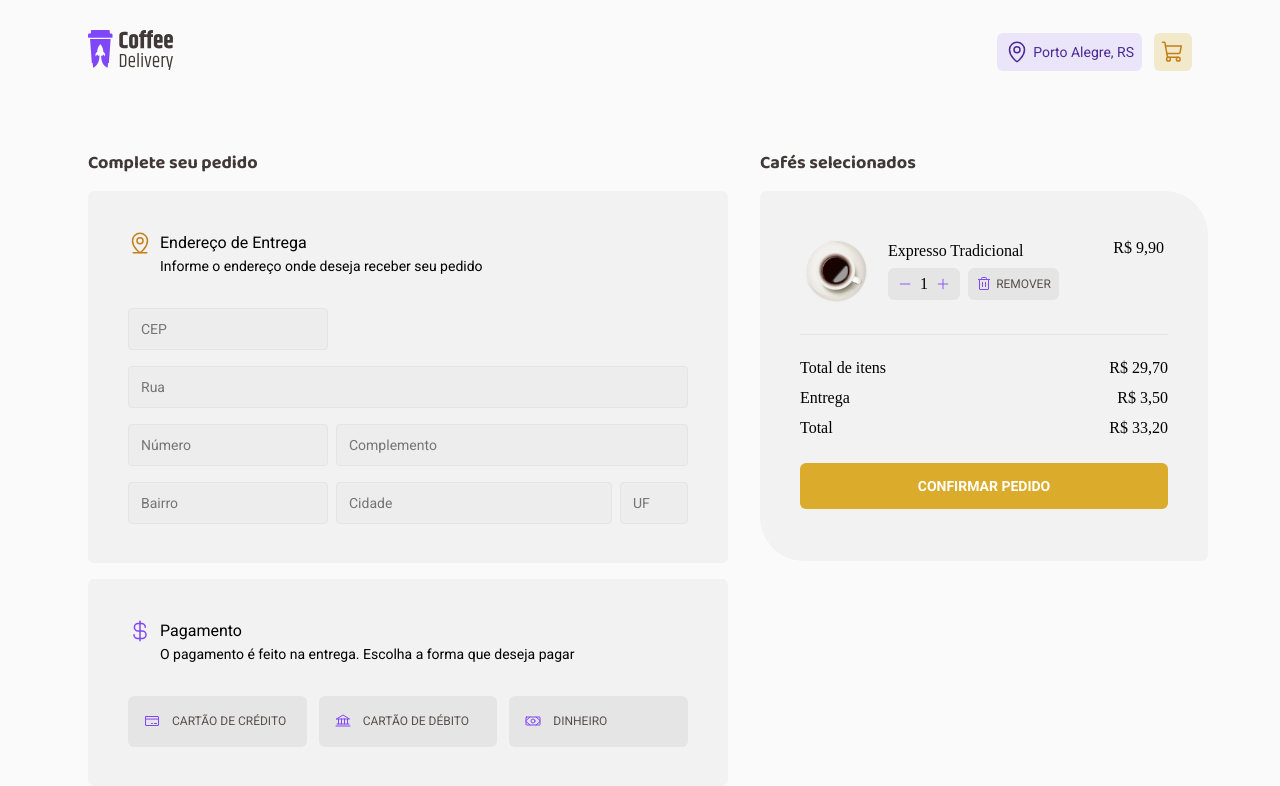
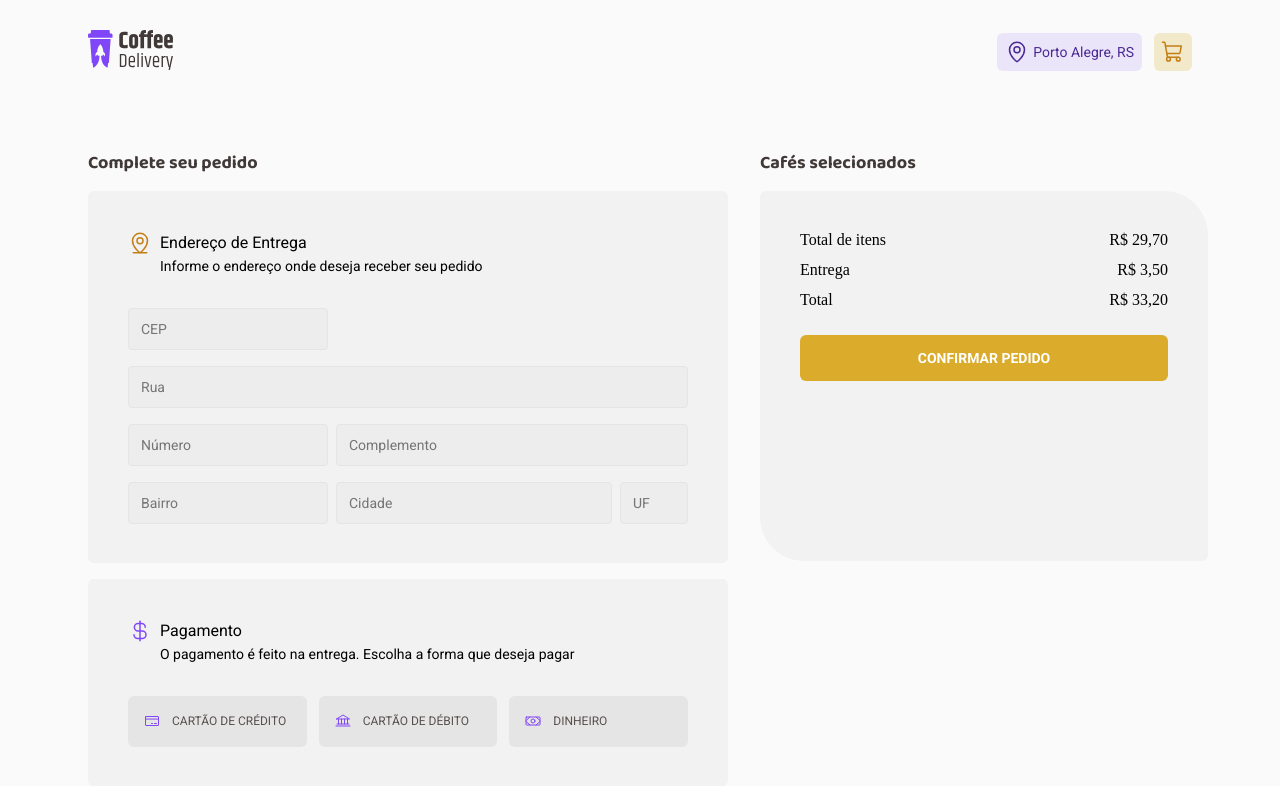
Before and after one commit to rafa-souza-dev/coffee-delivery, a React (Vite) app: page /checkout in a window 1280 px wide. Shown: the top 786 px of the page. Built offline with nearby package versions, Linux system fonts and the light colour scheme.

Commit message:
addedCoffee accumulator

```diff
--- a/src/components/AddedCoffee/index.tsx
+++ b/src/components/AddedCoffee/index.tsx
@@ -1,25 +1,48 @@
 import { AddedCoffeeContainer } from './styles'
+import { Minus, Plus, Trash } from 'phosphor-react'
+import { CoffeeProps } from '../../interfaces/coffee'
+import { useContext } from 'react'
+import { CoffeeContext } from '../../contexts/coffee'
 
-import { Minus, Plus, Trash } from 'phosphor-react'
+export function AddedCoffee(props: CoffeeProps) {
+  const { id, imagePath, name, quantity, unitPrice } = props
 
-import americano from '../../assets/americano.png'
+  const { setCoffeesInContext, coffees, amount, setAmountInContext } =
+    useContext(CoffeeContext)
 
-export function AddedCoffee() {
+  const totalPrice = (quantity! * unitPrice).toLocaleString('pt-br', {
+    style: 'currency',
+    currency: 'BRL',
+  })
+
+  function handleAddCoffee() {
+    setCoffeesInContext([...coffees, props])
+    setAmountInContext(amount + props.unitPrice)
+  }
+
+  function handleRemoveCoffe() {
+    const coffeeIndex = coffees.findIndex((coffee) => coffee.id === id)
+    const newCoffeeArray = coffees
+    newCoffeeArray.splice(coffeeIndex, 1)
+    setCoffeesInContext(newCoffeeArray)
+    setAmountInContext(amount - props.unitPrice)
+  }
+
   return (
     <AddedCoffeeContainer>
       <div className="leftBox">
-        <img src={americano} alt="" />
+        <img src={imagePath} alt="" />
         <div className="centerBox">
-          <span>Expresso Tradicional</span>
+          <span>{name}</span>
           <div className="checkoutController">
             <div className="selectQuantity">
-              <button className="accumulator">
+              <div className="accumulator" onClick={handleRemoveCoffe}>
                 <Minus size={16} />
-              </button>
-              <p className="quantity">1</p>
-              <button className="accumulator">
+              </div>
+              <p className="quantity">{quantity}</p>
+              <div className="accumulator" onClick={handleAddCoffee}>
                 <Plus size={16} />
-              </button>
+              </div>
             </div>
             <button className="buttonRemove">
               <Trash size={16} color="#8047F8" />
@@ -28,7 +51,7 @@ export function AddedCoffee() {
           </div>
         </div>
       </div>
-      <span className="unitPrice">R$ 9,90</span>
+      <span className="unitPrice">{totalPrice}</span>
     </AddedCoffeeContainer>
   )
 }
--- a/src/components/AddedCoffee/styles.ts
+++ b/src/components/AddedCoffee/styles.ts
@@ -52,7 +52,7 @@ export const AddedCoffeeContainer = styled.div`
       `}
   }
 
-  div.selectQuantity button.accumulator {
+  div.selectQuantity div.accumulator {
     border: 0;
     display: flex;
     align-items: center;
--- a/src/components/CoffeeCard/index.tsx
+++ b/src/components/CoffeeCard/index.tsx
@@ -40,7 +40,7 @@ export function CoffeeCard(props: CoffeeProps) {
     <CardContainer>
       <img src={imagePath} alt="" />
       <div className="categories">
-        {categories.map((category) => (
+        {categories?.map((category) => (
           <span key={category.name} className="title">
             {category.name}
           </span>
--- a/src/screens/Checkout/index.tsx
+++ b/src/screens/Checkout/index.tsx
@@ -14,7 +14,12 @@ import {
   Bank,
 } from 'phosphor-react'
 import { AddedCoffee } from '../../components/AddedCoffee'
-import { useState } from 'react'
+import { useContext, useState } from 'react'
+import { CoffeeContext } from '../../contexts/coffee'
+
+import { CoffeeProps } from '../../interfaces/coffee'
+import { coffeesData } from '../Home/mockCoffees'
+import { getCoffeeImage } from '../../utils/coffees'
 
 // eslint-disable-next-line no-redeclare
 interface ButtonSelect {
@@ -38,6 +43,7 @@ const paymentOptions: ButtonSelect[] = [
 ]
 
 export function Checkout() {
+  const { coffees } = useContext(CoffeeContext)
   const [selectedOption, setSelectedOption] = useState<number | null>(null)
 
   function getButtonIcon(id: number) {
@@ -51,6 +57,33 @@ export function Checkout() {
       default:
         return <CreditCard size={16} color="#8047F8" />
     }
+  }
+
+  function getUniqueIds() {
+    const ids: number[] = []
+
+    coffees.forEach((coffee) => {
+      if (!ids.includes(coffee.id)) {
+        ids.push(coffee.id)
+      }
+    })
+
+    return ids
+  }
+
+  function getSelectedCoffees() {
+    const coffeesAux: CoffeeProps[] = []
+
+    getUniqueIds().forEach((id) => {
+      const coffee = coffeesData.find((coffeeData) => coffeeData.id === id)
+      if (coffee) coffeesAux.push(coffee)
+    })
+
+    return coffeesAux
+  }
+
+  function getQuantity(id: number) {
+    return coffees.filter((coffee) => coffee.id === id).length
   }
 
   return (
@@ -109,7 +142,16 @@ export function Checkout() {
           <FormSubmitContainer>
             <span className="title">Cafés selecionados</span>
             <SubmitContainer>
-              <AddedCoffee />
+              {getSelectedCoffees().map((coffee) => (
+                <AddedCoffee
+                  key={coffee.id}
+                  id={coffee.id}
+                  imagePath={getCoffeeImage(coffee.id)}
+                  name={coffee.name}
+                  quantity={getQuantity(coffee.id)}
+                  unitPrice={coffee.unitPrice}
+                />
+              ))}
               <div className="priceTotalBox">
                 <div>
                   <p>Total de itens</p>
```
Also changed, not shown: src/interfaces/coffee.ts (+12 -2 lines).
